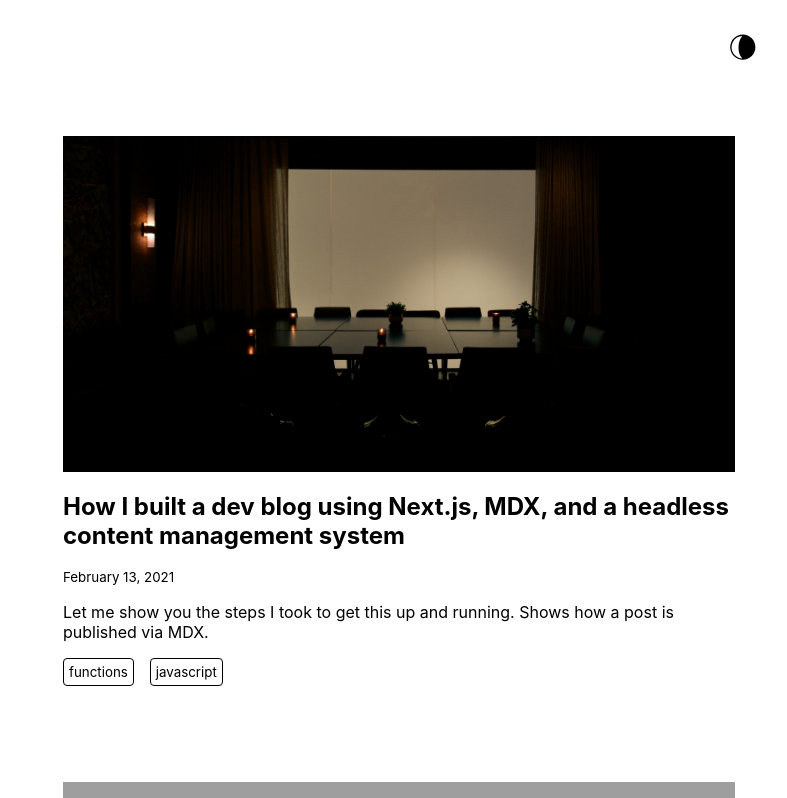
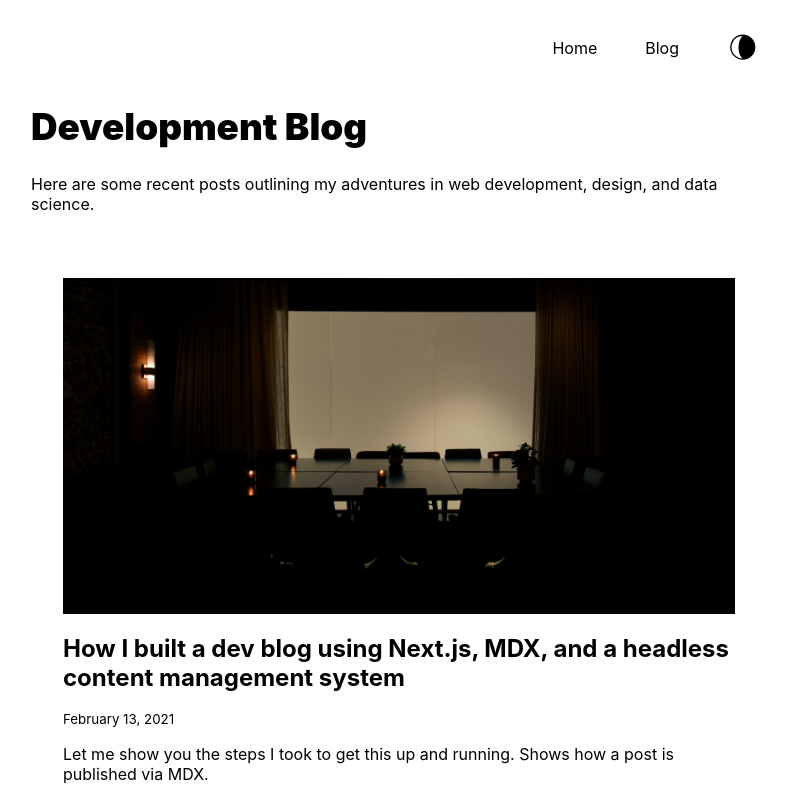
Before and after one commit to tbguest/tristanguest.dev, a Next.js app: page /blog in a window 1280 px wide. Shown: the top 798 px of the page, without its empty margins (241-1028 px from the left). Built offline with nearby package versions, Linux system fonts and the light colour scheme; grey boxes are pictures that could not be loaded; a web font is replaced by a local one.

Commit message:
Build nav component and merge with theme toggle

```diff
--- a/components/Header/Header.jsx
+++ b/components/Header/Header.jsx
@@ -9,19 +9,6 @@ const Header = () => {
         <Image src={profile} alt="Profile photo" layout="fill" />
       </div>
       <h1 className={styles.title}>Tristan Guest</h1>
-      <nav className={styles.navbar}>
-        <a className={styles.navlink} href={"/"}>
-          Home
-        </a>
-        <a className={styles.navlink} href={"/blog"}>
-          Blog
-        </a>
-      </nav>
-      <p className={styles.description}>
-        I&apos;m an oceanographer and software developer. I think about waves,
-        currents, and tides, and I enjoy building web-friendly pipelines for
-        data. I also like building front-end web experiences using React.
-      </p>
     </header>
   );
 };
--- a/components/Header/Header.module.css
+++ b/components/Header/Header.module.css
@@ -1,11 +1,3 @@
-.navbar {
-  display: flex;
-  justify-content: flex-end;
-  gap: 2rem;
-  margin-bottom: 2rem;
-  font-size: var(--body-font-size);
-}
-
 .photo_container {
   /* padding-bottom: 1rem; */
   /* padding: 2rem 0 1rem 1rem; */
@@ -41,14 +33,6 @@
   margin-bottom: 1rem;
 }
 
-.title,
-.description {
+.title {
   text-align: left;
 }
-
-.description {
-  margin: 2rem 0;
-  line-height: 1.5;
-  font-size: var(--body-font-size);
-  font-weight: 400;
-}
--- a/components/Layout/Layout.jsx
+++ b/components/Layout/Layout.jsx
@@ -1,11 +1,11 @@
 import React from "react";
-import { DarkMode, Footer } from "../../components";
+import { Navbar, Footer } from "../../components";
 import styles from "./Layout.module.css";
 
 const Layout = ({ children }) => {
   return (
     <div className={styles.container}>
-      <DarkMode />
+      <Navbar />
       <main>{children}</main>
       <Footer />
     </div>
--- /dev/null
+++ b/components/Navbar/Navbar.jsx
@@ -0,0 +1,20 @@
+import { DarkMode } from "..";
+import styles from "./Navbar.module.css";
+
+const Navbar = () => {
+  return (
+    <>
+      <nav className={styles.nav_container}>
+        <a className={styles.nav_link} href={"/"}>
+          Home
+        </a>
+        <a className={styles.nav_link} href={"/blog"}>
+          Blog
+        </a>
+        <DarkMode />
+      </nav>
+    </>
+  );
+};
+
+export default Navbar;
--- /dev/null
+++ b/components/Navbar/Navbar.module.css
@@ -0,0 +1,13 @@
+.nav_container {
+  display: flex;
+  justify-content: flex-end;
+  align-items: center;
+  gap: 2rem;
+  margin-bottom: 2rem;
+  font-size: var(--body-font-size);
+}
+
+.nav_link {
+  padding: 8px;
+  border-radius: var(--border-radius);
+}
--- a/components/Social/Social.module.css
+++ b/components/Social/Social.module.css
@@ -2,7 +2,6 @@
   display: flex;
   flex-direction: column;
   align-items: left;
-  padding-top: 1rem;
   padding-bottom: 8rem;
 }
 
--- a/components/index.js
+++ b/components/index.js
@@ -5,3 +5,4 @@ export { default as Layout } from "./Layout/Layout";
 export { default as BlogLayout } from "./Layout/BlogLayout";
 export { default as Header } from "./Header/Header";
 export { default as BlogList } from "./BlogList/BlogList";
+export { default as Navbar } from "./Navbar/Navbar";
--- a/pages/blog.jsx
+++ b/pages/blog.jsx
@@ -12,6 +12,11 @@ export default function Blog({ posts }) {
         <meta></meta>
       </Head>
       {/* <Header /> */}
+      <h1>Development Blog</h1>
+      <p>
+        Here are some recent posts outlining my adventures in web development,
+        design, and data science.{" "}
+      </p>
       <BlogList posts={posts} />
     </>
   );
--- a/styles/Home.module.css
+++ b/styles/Home.module.css
@@ -1,16 +1,3 @@
-.container {
-  /* padding: 0 2rem; */
-}
-
-.main {
-  /* min-height: 100vh;
-  padding: 1.5rem 0;
-  display: block;
-  margin-left: auto;
-  margin-right: auto;
-  max-width: var(--content-max-width); */
-}
-
 .code {
   background: #fafafa;
   border-radius: 5px;
@@ -63,6 +50,17 @@
   margin-left: 0.5rem;
 }
 
+.description {
+  text-align: left;
+}
+
+.description {
+  margin: 2rem 0;
+  line-height: 1.5;
+  font-size: var(--body-font-size);
+  font-weight: 400;
+}
+
 @media (max-width: 600px) {
   .grid {
     width: 100%;
--- a/styles/globals.css
+++ b/styles/globals.css
@@ -28,6 +28,11 @@ a:hover {
   background: rgba(144, 144, 144, 0.1);
 }
 
+h1 {
+  font-size: var(--title-font-size);
+  font-weight: 900;
+}
+
 * {
   box-sizing: border-box;
 }
```
Also changed, not shown: pages/index.jsx (+9 -1 lines).
